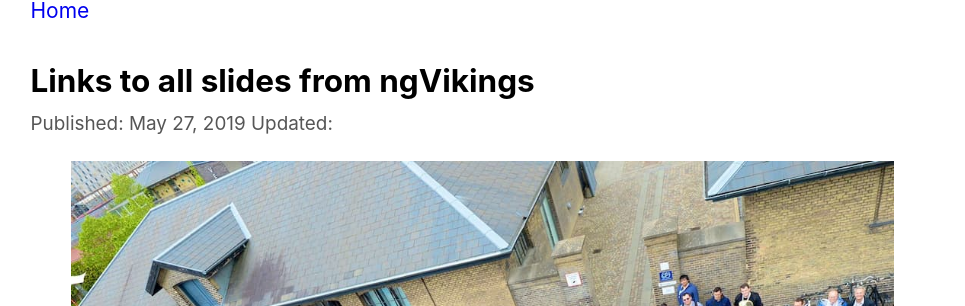
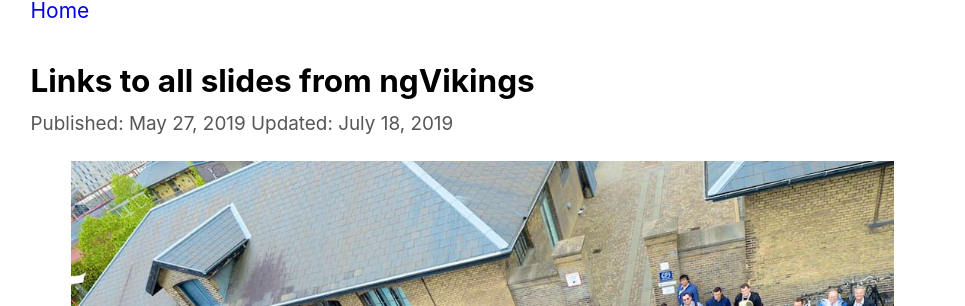
Before and after one commit to dzhavat/dzhavat.github.io, a Jekyll site: the page built from _posts/2019-05-27-links-to-all-slides-from-ngvikings.md, in a window 1280 px wide and 900 px high. Shown: the part 126-432 px from the top of the window, without its empty margins (158-1123 px from the left). Built offline with Jekyll 4.4.1, drawn with Linux system fonts in a browser that asks for light colours.

Commit message:
Update 2019-05-27-links-to-all-slides-from-ngvikings.md

```diff
--- a/_posts/2019-05-27-links-to-all-slides-from-ngvikings.md
+++ b/_posts/2019-05-27-links-to-all-slides-from-ngvikings.md
@@ -1,6 +1,7 @@
 ---
 layout: post
 title: "Links to all slides from ngVikings"
+updated_date: 2019-07-18
 ---
 
 <figure>
```
